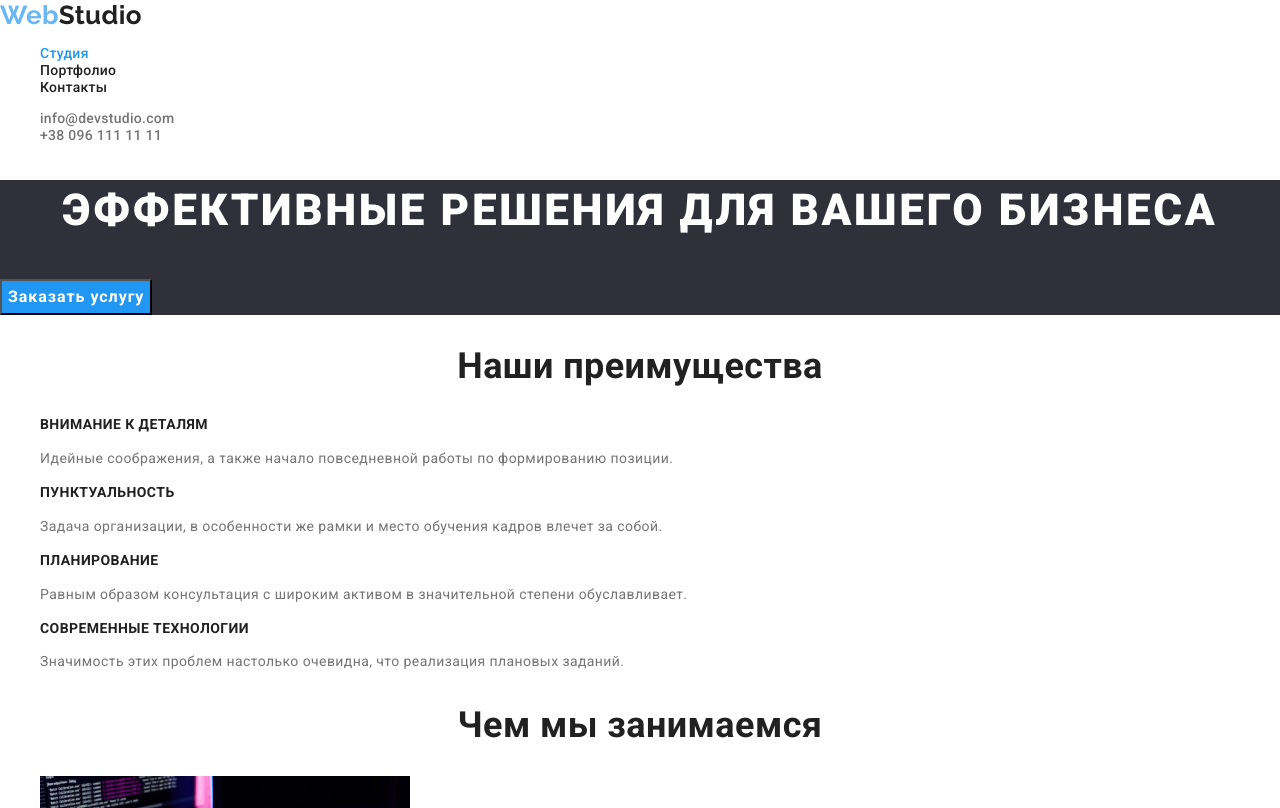
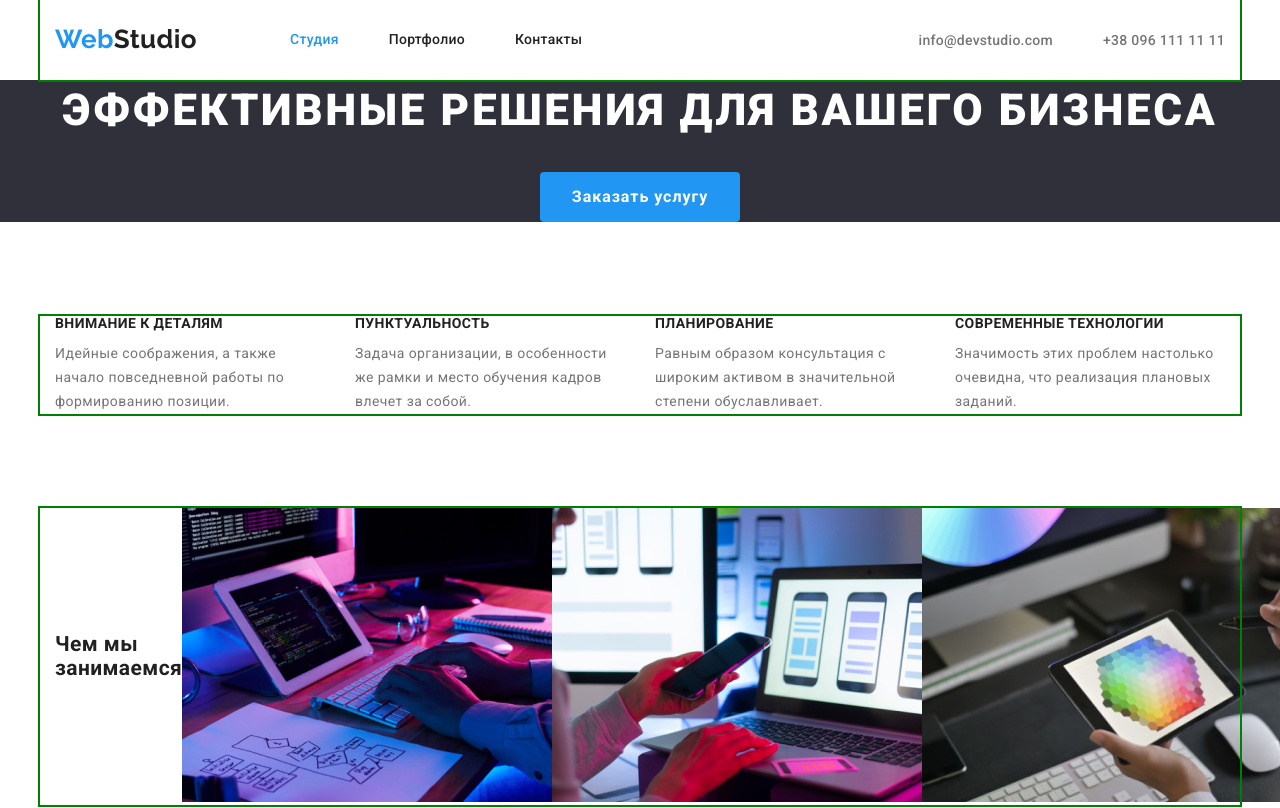
Before and after one commit to Dimatolp/goit-markup-hw-03, a plain HTML site: page index.html in a window 1280 px wide. Shown: the top 808 px of the page. Drawn offline with nearby package versions, Linux system fonts and the light colour scheme.

Commit message:
Выставление размеров элементов главной страницы

```diff
--- a/css/styles.css
+++ b/css/styles.css
@@ -19,13 +19,40 @@ body{
     font-size: 14px;
     }
 
+        h1,
+        h2,
+        h3,
+        h4,
+        h5,
+        h6,
+        p,
+        ul {
+            margin: 0;
+            padding: 0;
+        }
+
     .list {
         list-style: none;
 
     }
+        .visually-hidden {
+            position: absolute;
+            width: 1px;
+            height: 1px;
+            margin: -1px;
+            border: 0;
+            padding: 0;
+            white-space: nowrap;
+            clip-path: inset(100%);
+            clip: rect(0 0 0 0);
+            overflow: hidden;
+        }
 
 /* Логотип */
 .logo{
+        padding-top: 24px;
+        padding-bottom: 25px;
+
         font-family: Raleway, sans-serif ;
         font-weight: 700;
         font-size: 26px;
@@ -46,20 +73,42 @@ body{
 .logo-end{
     color: var(--primary-color);
 }
+
+/* Header */
+
+
+
 /* Навигация по сайту */
-.site-nav a{
+.site-nav{
+    display: flex;
+    margin-left: 93px;
+}
+.site-nav .item + .item{
 
+    margin-left: 50px;
+}
+
+
+
+
+.site-nav .link{
+
+        display: block;
+        padding-top: 32px;
+        padding-bottom: 32px;
+
+        color: var(--main-text-color);
         font-weight: 500;
         line-height: 1.14;
         letter-spacing: 0.02em;
-        color: var(--main-text-color);
         list-style: none;
         text-decoration: none;
 
+
 }
 
-.site-nav a:hover,
-.site-nav a:focus
+.site-nav .link:hover,
+.site-nav .link:focus
 
 {
 color: var(--accent-color);
@@ -68,10 +117,29 @@ color: var(--accent-color);
     color: var(--accent-color);
 }
 
+/* Main-nav */
+
+.main-nav{
+    display: flex;
+}
+
 /* Адрес в шапке */
 
-.header-address a{
-    font-weight: 500;
+.header-address{
+    display: flex;
+    margin-left: auto;
+
+}
+
+.header-address .item + .item{
+    margin-left: 50px;
+}
+
+.header-address .link{
+        padding-top: 32px;
+        padding-bottom: 32px;
+
+        font-weight: 500;
         line-height: 1.14;
         letter-spacing: 0.02em;
         color: var(--secondary-text-color);
@@ -79,20 +147,52 @@ color: var(--accent-color);
         text-decoration: none;
 
 }
-.header-address a:hover,
-.header-address a:focus
+.header-address .link:hover,
+.header-address .link:focus
 {
     color: var(--accent-color);
 }
 
+/* header container */
+
+
+.header-container{
+    text-align: center;
+    align-items: center;
+}
+
+/* container */
+.container {
+    display: flex;
+
+    margin-left: auto;
+    margin-right: auto;
+    padding-left: 15px;
+    padding-right: 15px;
+
+    width: 1200px;
+
+
+    outline: 2px solid green;
+}
+
+
+
 
 /* Герой */
 
+.hero{
+    text-align: center;
+    margin-bottom: 94px;
+}
+
 .hero-title{
+
+    margin-bottom: 30px;
+
     font-weight: 900;
         font-size: 44px;
         line-height: 1.4;
-        text-align: center;
         letter-spacing: 0.06em;
         text-transform: uppercase;
 
@@ -102,6 +202,9 @@ color: var(--accent-color);
     background-color: var(--secondary-color);
 }
 .btn{
+    padding: 10px 32px;
+
+
     background-color: var(--accent-color);
     color: var(--primary-color);
     font-family: inherit;
@@ -109,10 +212,10 @@ color: var(--accent-color);
     font-weight: 700;
     font-size: 16px;
     line-height: 1.9;
-    display: flex;
-    align-items: center;
-    text-align: center;
     letter-spacing: 0.06em;
+
+    border: var(--accent-color);
+    border-radius: 4px;
 }
 .btn:hover,
 .btn:focus{
@@ -120,8 +223,39 @@ color: var(--accent-color);
     color: var(--main-text-color);
 }
 
+/* list-row */
+.list-row{
+    display: flex;
+}
+
+.list-row .item{
+    width: 270px;
+}
+
+.list-row .item{
+
+    margin-right: 30px;
+}
+
+.list-row .item:last-child{
+    margin-right: 0px;
+}
+
+/* caption */
+.caption{
+    align-self:center;
+
+}
 /* Секции */
+.section{
+    margin-bottom: 94px;
+    justify-content:space-around;
+}
+
 .section-title{
+        margin-bottom: 10px;
+
+
     font-weight: 700;
         font-size: 14px;
         line-height: 1.14;
--- a/index.html
+++ b/index.html
@@ -16,20 +16,27 @@
     <!-- Шапка сайта -->
 
     <header>
-        <nav>
+        <div class="container header-container">
+        <nav class="main-nav">
+
         <a class="logo" href="./index.html" ><span class="logo-start">Web</span>Studio</a>
         <ul class="site-nav list">
-            <li><a class="current" href="./index.html" >Студия</a></li>
-            <li><a href="./portfolio.html">Портфолио</a></li>
-            <li><a href="">Контакты</a></li>
+            <li class="item"><a class="current link"  href="./index.html" >Студия</a></li>
+            <li class="item"><a class="link" href="./portfolio.html">Портфолио</a></li>
+            <li class="item"><a class="link" href="">Контакты</a></li>
 
         </ul>
         </nav>
+
         <ul class="header-address list">
-            <li><a href="mailto:info@devstudio.com">info@devstudio.com</a></li>
-            <li><a href="tel:+380961111111">+38 096 111 11 11</a></li>
+            <li class="item"><a class="link" href="mailto:info@devstudio.com">info@devstudio.com</a></li>
+            <li class="item"><a class="link" href="tel:+380961111111">+38 096 111 11 11</a></li>
         </ul>
+
+
+    </div>
     </header>
+
     <main>
     <!-- Герой -->
         <section class="hero">
@@ -38,37 +45,41 @@
         </section>
     <!-- Преимущества -->
     <section class="section">
-        <h2>Наши преимущества</h2>
-        <ul class="list">
-            <li>
+        <div class="container">
+        <h2 class="visually-hidden">Наши преимущества</h2>
+        <ul class="list list-row">
+            <li class="item">
                 <h3 class="section-title">Внимание к деталям</h3>
                 <p class="section-text">Идейные соображения, а также начало повседневной работы по формированию позиции.</p>
             </li>
-            <li>
+            <li class="item">
                 <h3 class="section-title">Пунктуальность</h3>
                 <p class="section-text">Задача организации, в особенности же рамки и место обучения кадров влечет за собой.</p>
             </li>
-            <li>
+            <li class="item">
                 <h3 class="section-title">Планирование</h3>
                 <p class="section-text">Равным образом консультация с широким активом в значительной степени обуславливает.</p>
             </li>
-            <li>
+            <li class="item">
                 <h3 class="section-title">Современные технологии</h3>
                 <p class="section-text">Значимость этих проблем настолько очевидна, что реализация плановых заданий.</p>
             </li>
         </ul>
+        </div>
     </section>
     <!-- Чем занимаемся -->
     <section class="section">
-        <h2>Чем мы занимаемся</h2>
-        <ul class="list">
+        <div class="container">
+        <h2 class="caption">Чем мы занимаемся</h2>
+        <ul class="list list-row">
             <li><img src="./images/box1.jpg" alt="Написание кода" width="370"></li>
             <li><img src="./images/box.jpg" alt="Руки с телефоном" width="370"></li>
             <li><img src="./images/box2.jpg" alt="Планшет в руке" width="370"></li>
         </ul>
+        </div>
     </section>
     <!-- Наша команда -->
-    <section class="section-team">
+    <section class="section-team section">
         <h2>Наша команда</h2>
         <ul class="list">
             <li class="section-team-color">
```
Also changed, not shown: portfolio.html (+18 -12 lines).
